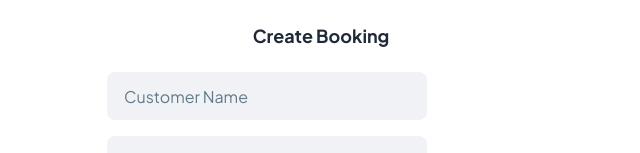
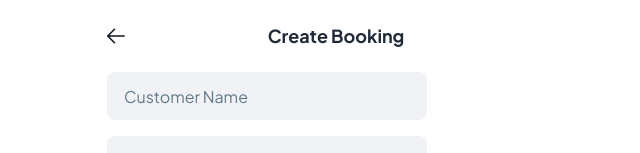
Before and after one commit to farhaannishtar/beachhousebooking, a Next.js app: page /protected/booking/create in a window 1280 px wide. Shown: the top 153 px of the page, without its empty margins (319-959 px from the left). Built offline with nearby package versions, Linux system fonts and the light colour scheme.

Commit message:
add back button

```diff
--- a/components/CreateBookingForm.tsx
+++ b/components/CreateBookingForm.tsx
@@ -25,7 +25,7 @@ interface BookingFormProps {
 
 
 
-export default function BookingFormComponent({booking}: BookingFormProps) {
+export default function BookingFormComponent({ booking }: BookingFormProps) {
     const [state, setState] = useState<CreateBookingState>(
         {
             form: booking || {
@@ -131,13 +131,25 @@ export default function BookingFormComponent({booking}: BookingFormProps) {
     const handleSubmit = async (e: FormEvent) => {
         e.preventDefault();
         await createBooking(state.form);
-    };
+    }
 
     return (
         <form onSubmit={handleSubmit}>
             {state.showForm === ShowForm.Booking && (
                 <div>
-                    <h1 className='text-lg font-bold leading-6 w-full text-center mt-2'>{booking ? booking.client.name : "Create Booking"}</h1>
+                    <div className='flex items-center pt-2'>
+                        <div className='flex items-center pl-3'>
+                            <button
+                                className=""
+                                onClick={() => router.push('/protected/booking/list')}
+                            >
+                                <svg width="18" height="16" viewBox="0 0 18 16" fill="#fff" xmlns="http://www.w3.org/2000/svg">
+                                    <path id="Vector - 0" fill-rule="evenodd" clip-rule="evenodd" d="M18 8C18 8.41421 17.6642 8.75 17.25 8.75H2.56031L8.03063 14.2194C8.32368 14.5124 8.32368 14.9876 8.03063 15.2806C7.73757 15.5737 7.26243 15.5737 6.96937 15.2806L0.219375 8.53063C0.0785422 8.38995 -0.000590086 8.19906 -0.000590086 8C-0.000590086 7.80094 0.0785422 7.61005 0.219375 7.46937L6.96937 0.719375C7.26243 0.426319 7.73757 0.426319 8.03063 0.719375C8.32368 1.01243 8.32368 1.48757 8.03063 1.78062L2.56031 7.25H17.25C17.6642 7.25 18 7.58579 18 8Z" fill="#0D141C" />
+                                </svg>
+                            </button>
+                        </div>
+                        <h1 className='text-lg font-bold leading-6 w-full text-center'>{booking ? booking.client.name : "Create Booking"}</h1>
+                    </div>
                     <div className='flex flex-col gap-y-4 mt-6 mx-3'>
                         <label className="form-control w-full max-w-xs">
                             <input
--- a/components/ListBooking.tsx
+++ b/components/ListBooking.tsx
@@ -35,11 +35,6 @@ export default function ListBooking({ bookingsFromParent }: BookingProps) {
     }));
   };
 
-  const routeToCreateBooking = (e: FormEvent<HTMLButtonElement>) => {
-    e.preventDefault();
-    router.push('/protected/booking/create');
-  }
-
   return (
     <div className="mx-2">
       <div className='flex'>
@@ -47,7 +42,7 @@ export default function ListBooking({ bookingsFromParent }: BookingProps) {
         <div className='flex items-center'>
           <button
             className="btn btn-sm bg-selectedButton text-white"
-            onClick={routeToCreateBooking}
+            onClick={() => router.push('/protected/booking/create')}
           >+</button>
         </div>
       </div>
```
